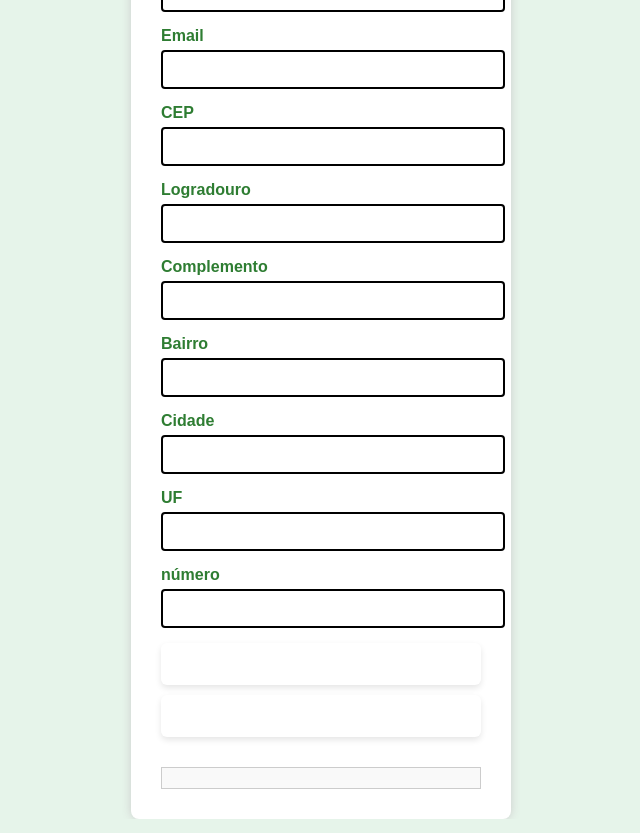
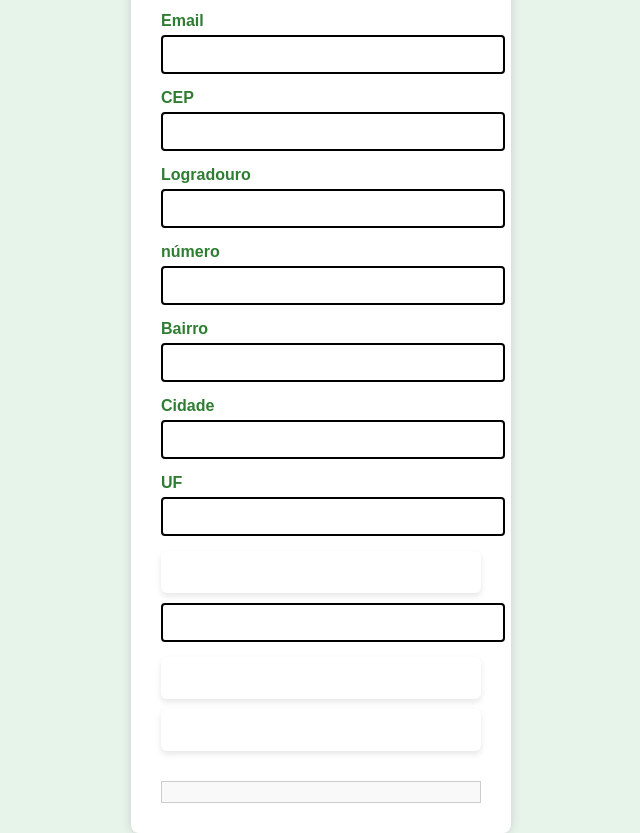
Before and after one commit to LaisMayer/prova-progint, a plain HTML site: page index.html in a window 1280 px wide. Shown: the part 117-950 px from the top of the page, without its empty margins (319-959 px from the left). Drawn offline with Linux system fonts and the light colour scheme.

Commit message:
Update index.html

```diff
--- a/index.html
+++ b/index.html
@@ -10,6 +10,7 @@
 <body>
     <div class="container">
         <img src="ifprlogo.png" alt="Logo" class="logo">
+
         <h1>Cadastro de Alunos</h1>
 
         <form id="cep-form" autocomplete="off">
@@ -25,8 +26,8 @@
             <label for="logradouro">Logradouro</label>
             <input type="text" id="logradouro" required>
 
-            <label for="complemento">Complemento</label>
-            <input type="text" id="complemento">
+            <label for="numero">número</label>
+            <input type="text" id="numero" maxlength="10" required>
 
             <label for="bairro">Bairro</label>
             <input type="text" id="bairro" required>
@@ -37,17 +38,19 @@
             <label for="uf">UF</label>
             <input type="text" id="uf" maxlength="2" required>
 
-            <label for="numero">número</label>
-            <input type="text" id="numero" maxlength="10" required>
+            <button type="submit">Enviar</button>
 
 
-            <button type="submit">Enviar</button>
+            <input name="busca" type="text" id="busca" value="" size="10" maxlength="100"
+            onblur="buscarUsuario(this.value);" /></label><br />
+            <button type="button" id="btn-buscar">buscar Usuario</button>
             <button type="button" id="btn-listar">Listar Endereços</button>
 
         </form>
 
         <div id="erro" class="hidden"></div>
         <div id="lista-enderecos" class="hidden"></div>
+        <div id="lista-usuario" class="hidden"></div>
     </div>
 
     <script src="script.js"></script>
```
